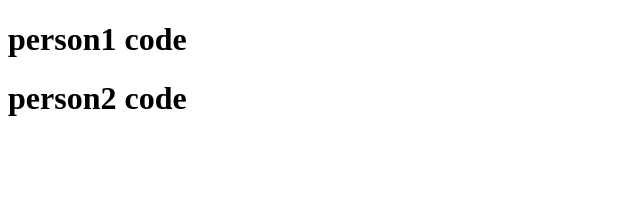
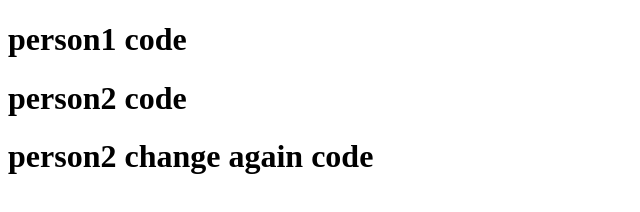
Before and after one commit to 4620-Upendra/git-clone, a plain HTML site: page index.htm in a window 1280 px wide. Shown: the whole page, without its empty margins (0-640 px from the left). Drawn offline with Linux system fonts and the light colour scheme.

Commit message:
person2 code changes again

```diff
--- a/index.htm
+++ b/index.htm
@@ -8,5 +8,6 @@
 <body>
     <h1>person1 code</h1>
     <h1>person2 code</h1>
+    <h1>person2 change again code </h1>
 </body>
 </html>
```
